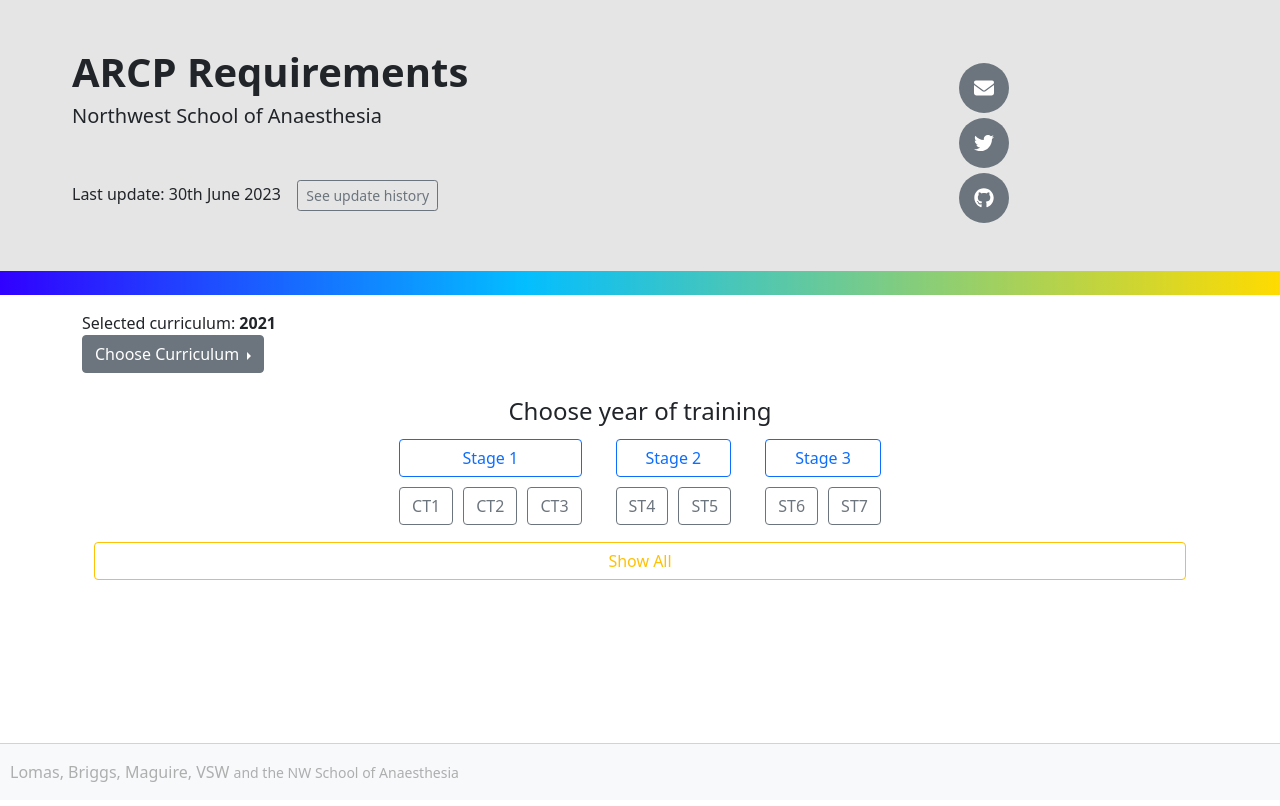
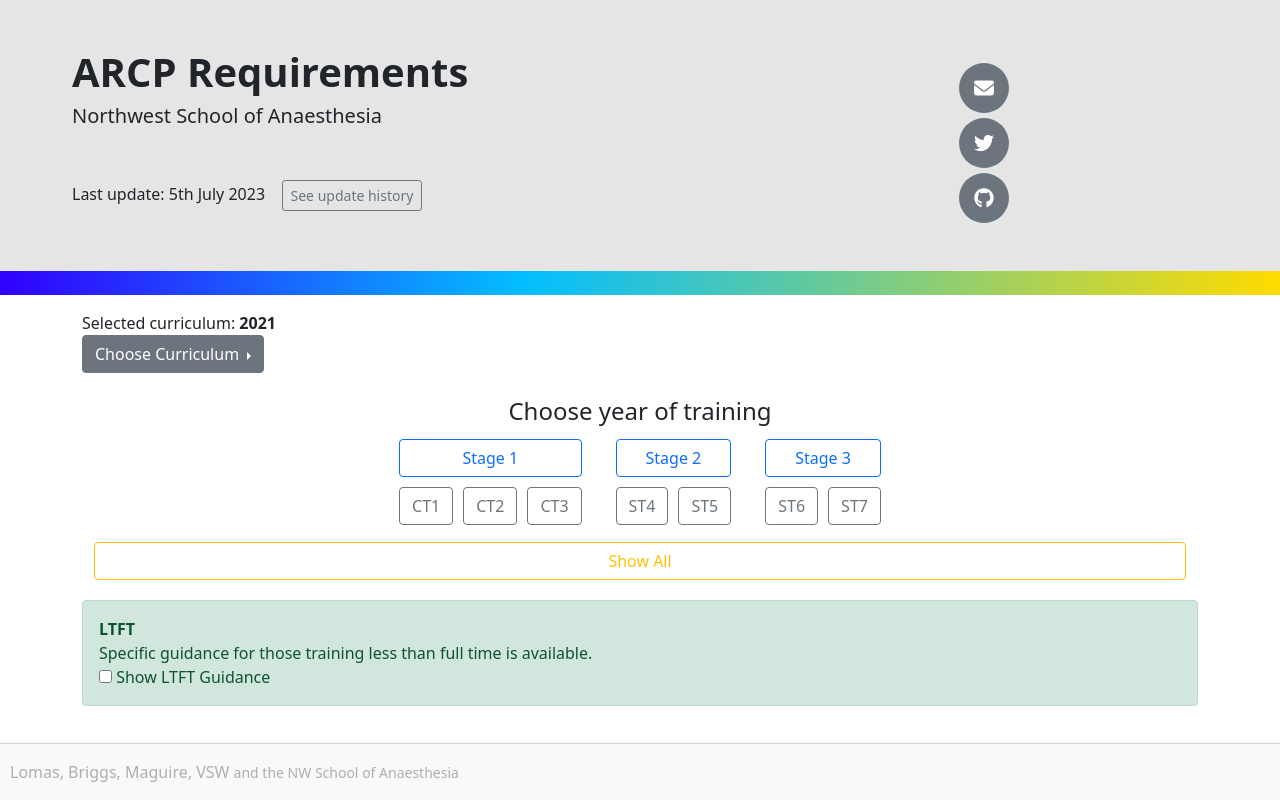
Before and after one commit to jplomas/arcp, a Vue app: page / in a window 1280 px wide. Built offline with nearby package versions, Linux system fonts and the light colour scheme.

Commit message:
LTFT 2021 update

```diff
--- a/src/App.vue
+++ b/src/App.vue
@@ -29,7 +29,7 @@
         <div v-if="name === 2010" class="container mt-4">
           <ChooseYearOld />
         </div>
-        <div v-if="name === 2010" class="alert alert-success mt-3 mb-5">
+        <div class="alert alert-success mt-3 mb-5">
           <strong>LTFT</strong>
           <br />
           Specific guidance for those training less than full time is available.
@@ -202,7 +202,7 @@
       </div>
 
       <div v-if="name === 2021 && somethingChosen()">
-        <Curr2021 :ltft="false" />
+        <Curr2021 :ltft="ltft" />
       </div>
     </main>
     <FooterInfo />
--- a/src/DetailsModal.vue
+++ b/src/DetailsModal.vue
@@ -17,6 +17,8 @@
         </div>
         <div class="modal-body">
           <dl>
+            <dt>5th July 2023</dt>
+            <dd>LTFT info for 2021 curriculum added.</dd>
             <dt>30th June 2023</dt>
             <dd>HALO detail in CT3/ST5/ST7 and A-QIPAT signposting (thanks to Dr J Hirst for the suggestions!)</dd>
             <dt>28th February 2022</dt>
--- a/src/JumboHeader.vue
+++ b/src/JumboHeader.vue
@@ -9,7 +9,7 @@
               <h5>Northwest School of Anaesthesia</h5>
               <p>&nbsp;</p>
               <h6>
-                Last update: 30th June 2023 &nbsp;
+                Last update: 5th July 2023 &nbsp;
                 <a
                   href="#detailsModal"
                   role="button"
```
